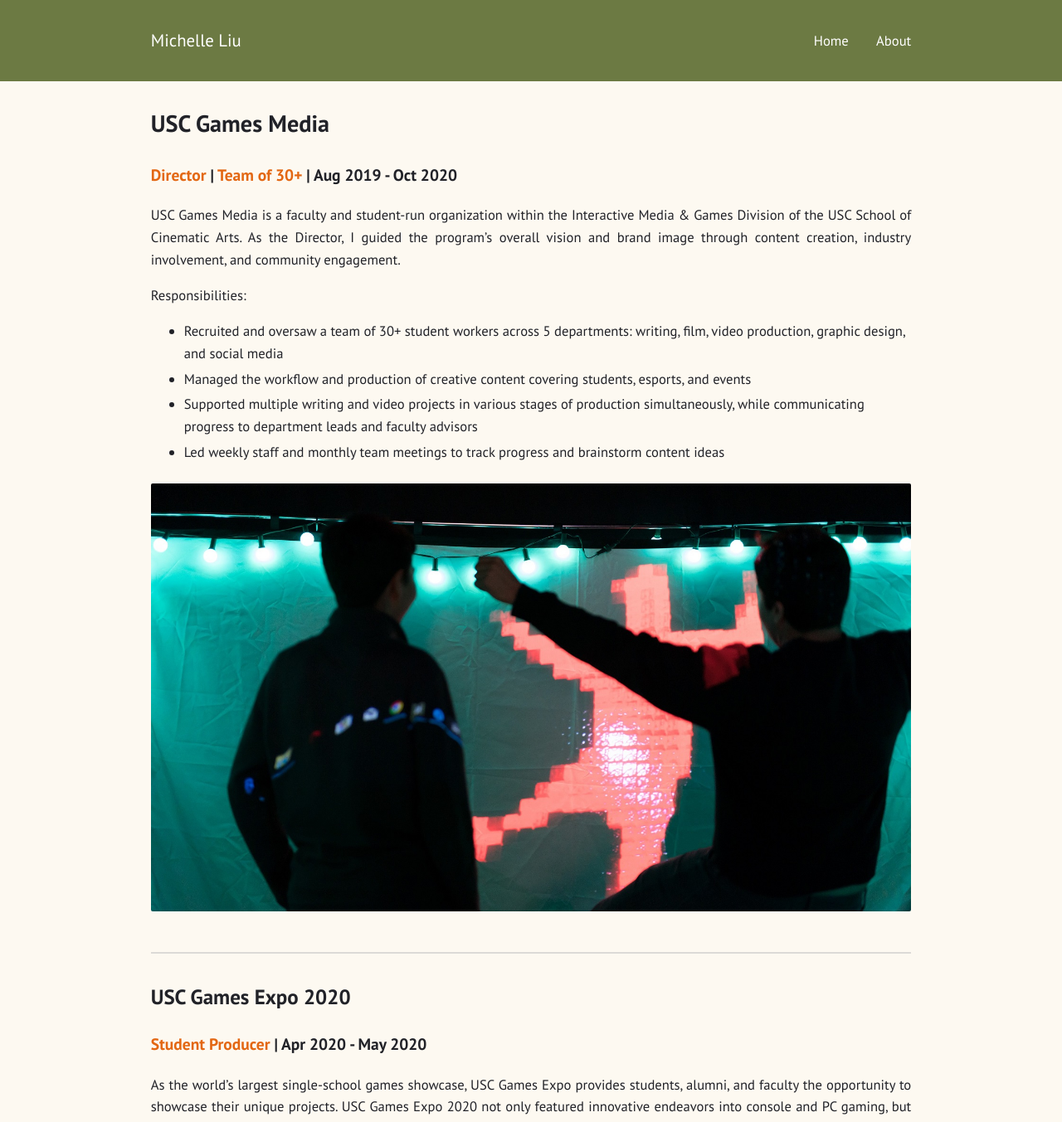
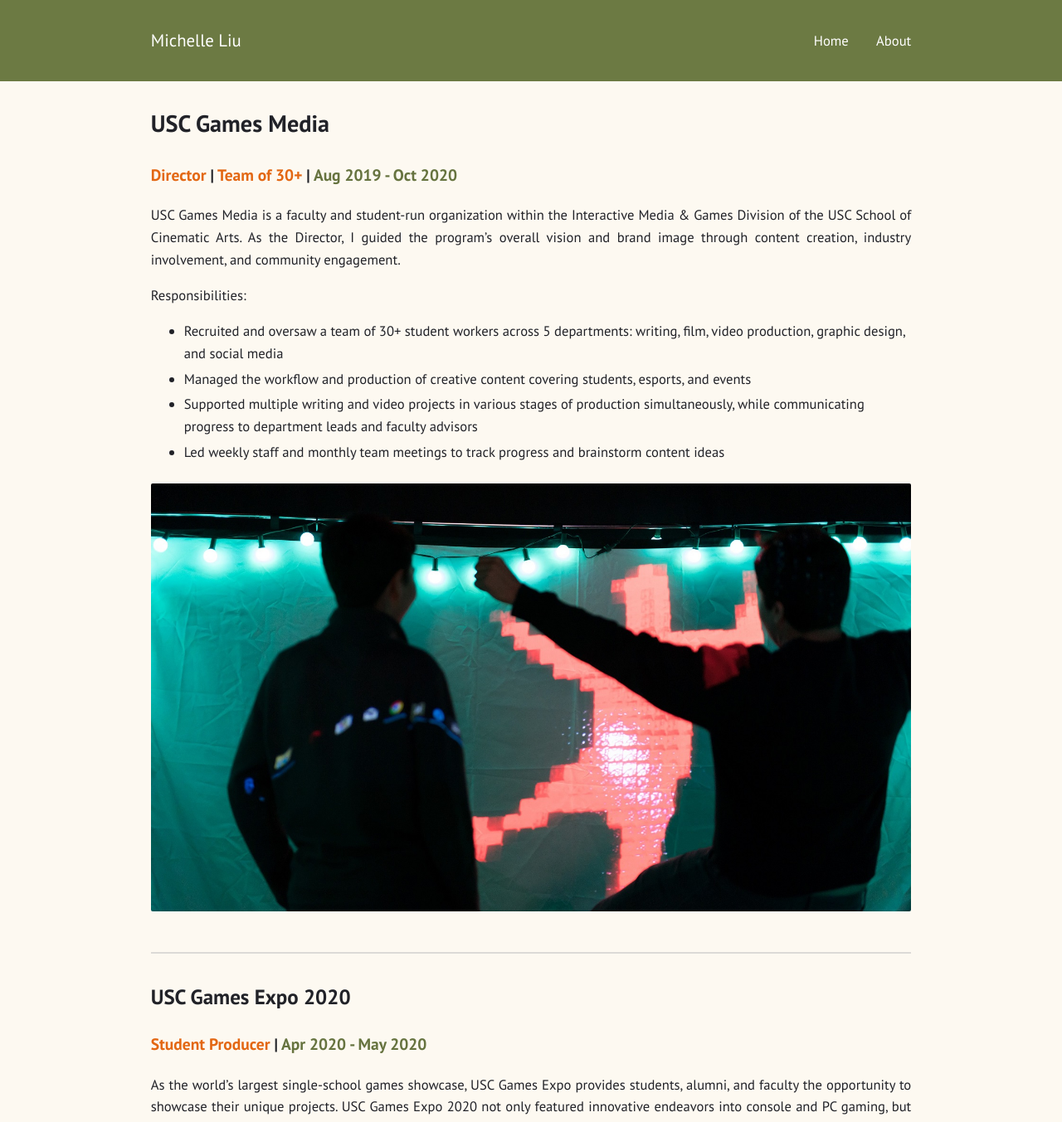
Before and after one commit to KeroMichelle/KeroMichelle.github.io, a Jekyll site: the page built from media.md, in a window 1280 px wide. Shown: the top 1353 px of the page at 83% size. Built offline with Jekyll 4.4.1, drawn with Linux system fonts in a browser that asks for light colours.

Commit message:
Link update

```diff
--- a/_sass/basic.sass
+++ b/_sass/basic.sass
@@ -41,6 +41,9 @@
 
 green
   color: $green
+
+olive
+    color: $olive
 
 p
   text-align: justify
```
